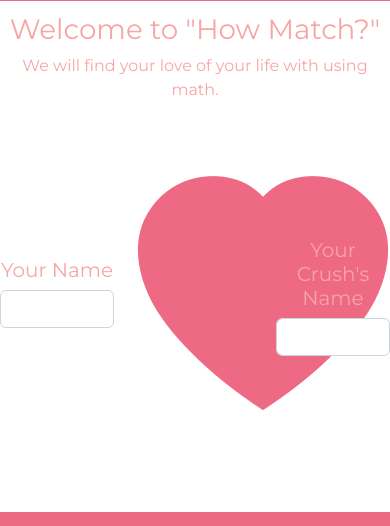
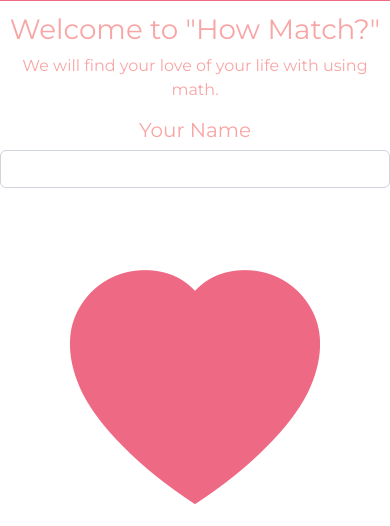
Before and after one commit to Egel3n/HowMatch, a plain HTML site: page index.html in a window 390 px wide. Shown: the part 55-581 px from the top of the page. Drawn offline with nearby package versions, Linux system fonts and the light colour scheme; a web font is replaced by a local one.

Commit message:
Mobile Responsive

```diff
--- a/index.html
+++ b/index.html
@@ -45,7 +45,7 @@
     <!-- input -->
     <section id="input-section">
         <div class="row">
-            <div class="col col-lg-4 col-sm-12">
+            <div class="col-lg-4">
                 <h5>Your Name</h5>
                 <div class="input-group mb-4">
                     <input id="your-name-input" type="text" class="form-control" aria-label="Sizing example input"
@@ -54,11 +54,11 @@
             </div>
 
 
-            <div class="col col-lg-4 heart middle-div">
+            <div class="col-lg-4 heart middle-div">
                 <i id="heart" class="bi bi-heart-fill"></i>
             </div>
 
-            <div class="col col-lg-4">
+            <div class="col-lg-4">
                 <h5>Your Crush's Name</h5>
                 <div class="input-group mb-3">
                     <input id="crush-name-input" type="text" class="form-control" aria-label="Sizing example input"
```
